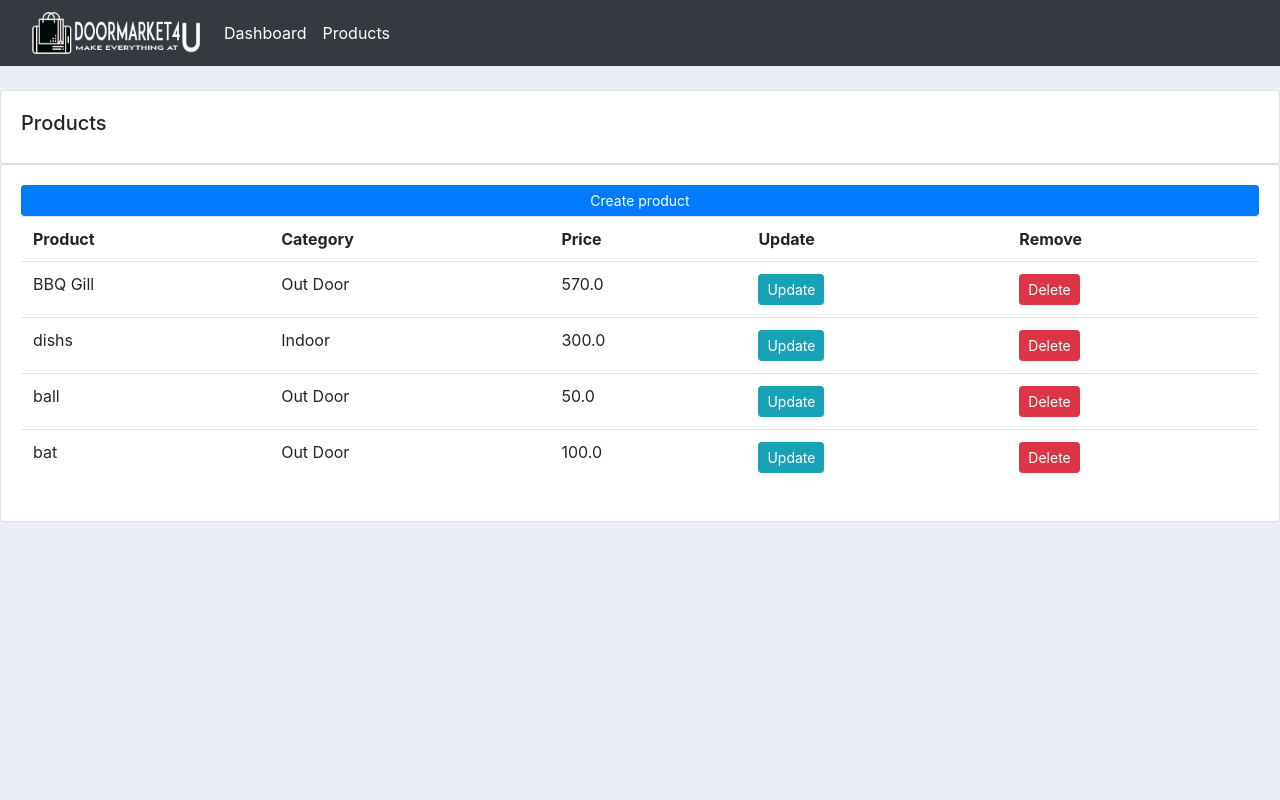
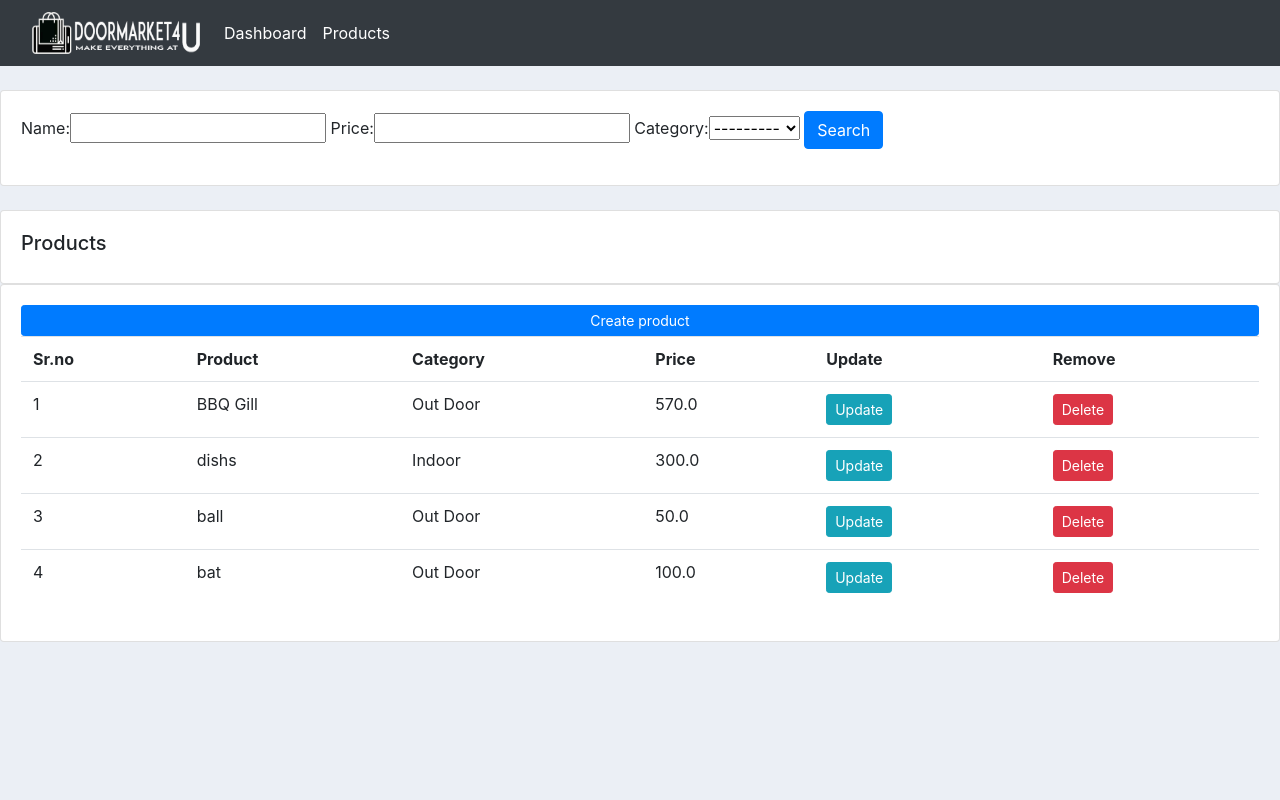
Before and after one commit to jagadeeshgithug/dashboard, a Django app: page /products/ in a window 1280 px wide. Run offline with Django 3.2, Linux system fonts and the light colour scheme; data comes from the database, SQL or seed files in the repository; both versions use the stored data as it was after the commit; some libraries are stand-ins or nearby versions.

Commit message:
added filters for search items

```diff
--- /dev/null
+++ b/dashboard/controlapp/filters.py
@@ -0,0 +1,17 @@
+
+import django_filters
+
+from .models import *
+
+
+class orderfilter(django_filters.FilterSet):
+	class Meta:
+		model=Order
+		fields='__all__'
+		exclude=['date_created']
+
+class productfilter(django_filters.FilterSet):
+	class Meta:
+		model=Product
+		fields='__all__'
+		exclude=['date_created','discription','tags']
--- a/dashboard/controlapp/templates/controlapp/customers.html
+++ b/dashboard/controlapp/templates/controlapp/customers.html
@@ -38,6 +38,8 @@
 		<div class="card card-body">
 			<form method="get">
 
+				<p>product : {{myfilter.form.product}}</p>
+				<p>status: {{myfilter.form.status}}</p>
 				<button class="btn btn-primary" type="submit">Search</button>
 			</form>
 		</div>
@@ -63,8 +65,8 @@
 						<td>{{ order.product.category }}</td>
 						<td>{{ order.date_created }}</td>
 						<td>{{ order.status }}</td>
-						<td><a class="btn btn-sm btn-info" href="#">Update</a></td>
-						<td><a class="btn btn-sm btn-danger" href="#">Delete</a></td>
+						<td><a class="btn btn-sm btn-info" href="{% url 'orderupdate' order.id %}">Update</a></td>
+					<td><a class="btn btn-sm btn-danger" href="{% url 'deleteorder' order.id %}">Delete</a></td>
 					</tr>
 				{% endfor %}
 			</table>
--- a/dashboard/controlapp/templates/controlapp/dashboard.html
+++ b/dashboard/controlapp/templates/controlapp/dashboard.html
@@ -41,9 +41,9 @@
 			<a class="btn btn-primary btn-sm btn-block" href="{% url 'allorders' %}">ALL Orders</a>
 
 			<table class="
-			table table-sm">
-
+			table table-sm" id="auto-table">
 			<tr>
+				<th>Sr.no</th>
 				<th>Product</th>
 				<th>Date Orderd</th>
 				<th>Status</th>
@@ -52,6 +52,7 @@
 			</tr>
 			{% for order in orders %}
 				<tr>
+					<td></td>
 					<td>{{order.product}}</td>
 					<td>{{order.date_created}}</td>
 					<td>{{order.status}}</td>
--- a/dashboard/controlapp/templates/controlapp/products.html
+++ b/dashboard/controlapp/templates/controlapp/products.html
@@ -8,12 +8,27 @@
 <div class="row">
 	<div class="col-md">
 		<div class="card card-body">
+			<form method="get">
+
+				{{myfilter.form}}
+				<button class="btn btn-primary" type="submit">Search</button>
+			</form>
+		</div>
+	</div>
+</div>
+
+<br>
+
+<div class="row">
+	<div class="col-md">
+		<div class="card card-body">
 			<h5>Products</h5>
 		</div>
 		<div class="card card-body">
 			<a class="btn btn-primary btn-sm btn-block" href="{% url 'createproduct' %}">Create product</a>
-			<table class="table">
+			<table class="table" id="auto-table">
 				<tr>
+					<th>Sr.no</th>
 					<th>Product</th>
 					<th>Category</th>
 					<th>Price</th>
@@ -22,6 +37,7 @@
 				</tr>
 					{% for product in products %}
 					   <tr>
+					   	<td></td>
 						<td>{{product.name}}</td>
 						<td>{{product.category}}</td>
 						<td>{{product.price}}</td>
--- a/dashboard/controlapp/views.py
+++ b/dashboard/controlapp/views.py
@@ -2,6 +2,7 @@ from django.shortcuts import render,redirect
 from django.http import HttpResponse
 from .models import *
 from .forms import *
+from .filters import *
 # Create your views here.
 
 """this is home page function which is show the all details"""
@@ -29,8 +30,11 @@ def products(request):
 
 	products=Product.objects.all()
 
+	myfilter=productfilter(request.GET,queryset=products)
+	products=myfilter.qs
 	context={
-		'products':products
+		'products':products,
+		'myfilter':myfilter
 	}
 	return render(request, "controlapp/products.html",context)
 
@@ -41,10 +45,14 @@ def customer(request,pk):
 
 	orders=customer.order_set.all()
 	total_orders=orders.count()
+
+	myfilter=orderfilter(request.GET,queryset=orders)
+	orders=myfilter.qs
 	context={
 		'customer':customer,
 		'orders':orders,
-		'total_orders':total_orders
+		'total_orders':total_orders,
+		'myfilter':myfilter
 	}
 	return render(request, "controlapp/customers.html",context)
 
@@ -52,8 +60,12 @@ def customer(request,pk):
 def allorders(request):
 	orders=Order.objects.all()
 
+	myfilter=orderfilter(request.GET,queryset=orders)
+	orders=myfilter.qs
+
 	context={
-		'orders':orders
+		'orders':orders,
+		'myfilter':myfilter
 	}
 
 	return render(request,"controlapp/orders.html",context)
--- a/dashboard/dashboard/settings.py
+++ b/dashboard/dashboard/settings.py
@@ -37,6 +37,9 @@ INSTALLED_APPS = [
     'django.contrib.sessions',
     'django.contrib.messages',
     'django.contrib.staticfiles',
+
+    'django_filters',
+
     'controlapp',
 ]
 
--- a/dashboard/static/css/main.css
+++ b/dashboard/static/css/main.css
@@ -18,3 +18,15 @@ body{
 #orders-pending{
 		background-color: #7CD1C0;
 	}
+
+body
+{
+    counter-reset: Serial;           /* Set the Serial counter to 0 */
+}
+
+
+#auto-table td:first-child:before
+{
+  counter-increment: Serial;      /* Increment the Serial counter */
+  content: counter(Serial); /* Display the counter */
+}
```
Also changed, not shown: dashboard/controlapp/templates/controlapp/orders.html (+15 -1 lines), dashboard/requirements.txt (added, +30 -0 lines), dashboard/db.sqlite3.
